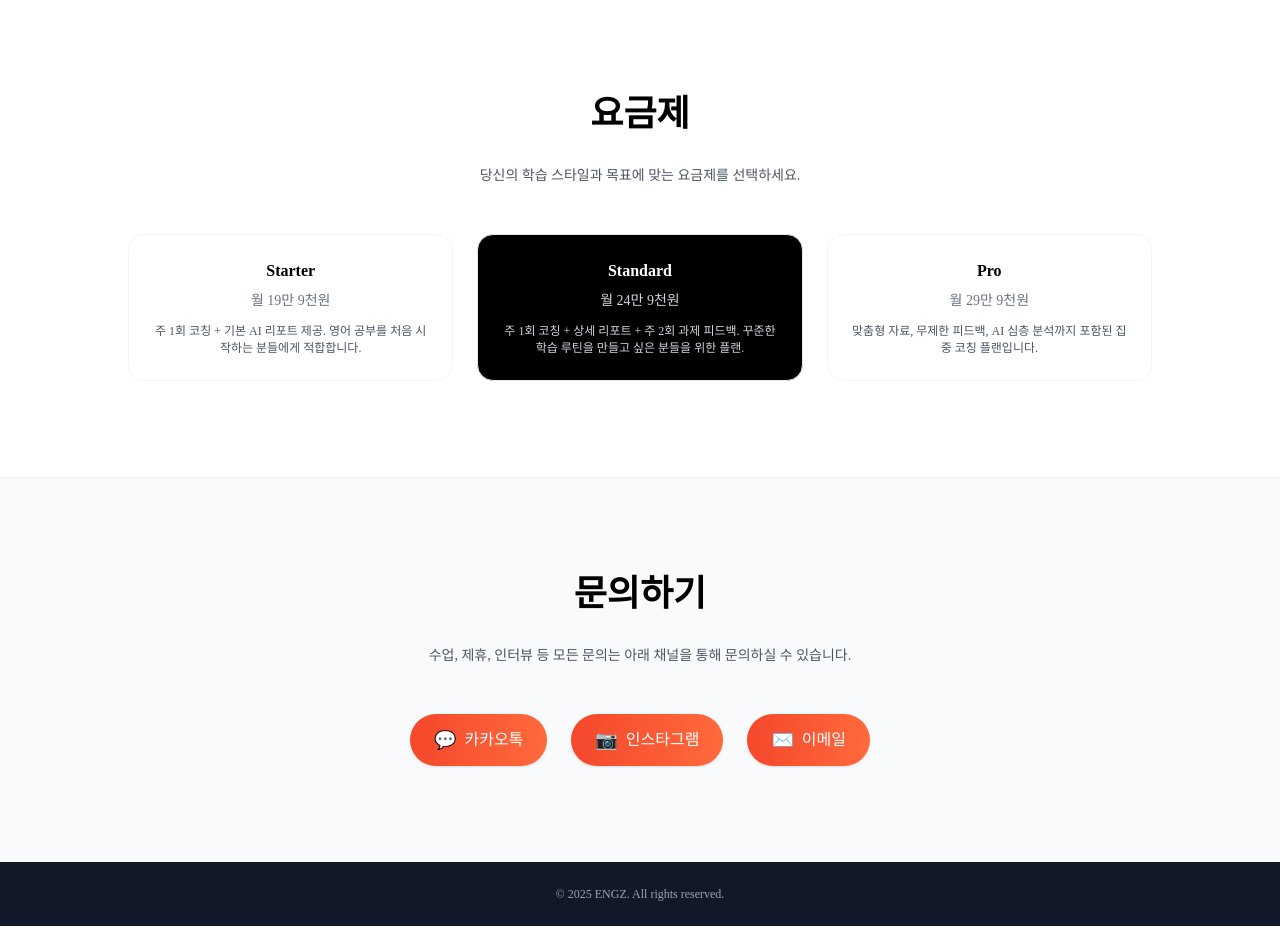
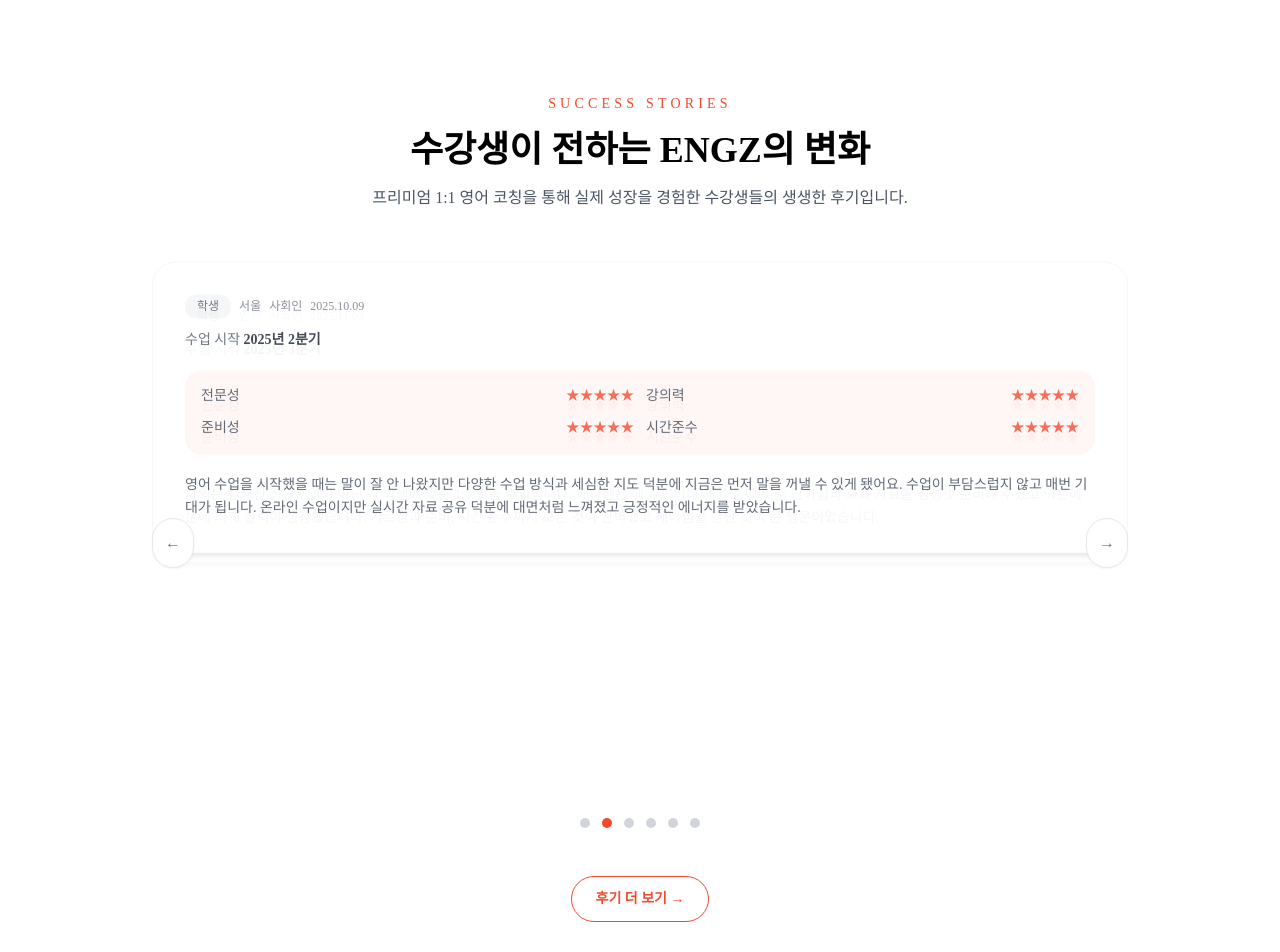
Before and after one commit to imhen97/engz, a Next.js app: page / in a window 1280 px wide. Shown: the part 1880-2832 px from the top of the page. Before the commit the page ends 2806 px from the top, so only its background shows below. Built offline with nearby package versions, Linux system fonts and the light colour scheme; a web font is replaced by a local one.

Commit message:
Show testimonials teaser on landing page

```diff
--- a/app/page.tsx
+++ b/app/page.tsx
@@ -1,6 +1,8 @@
 "use client";
 
 import React, { useEffect, useState } from "react";
+import TestimonialCarousel from "@/components/TestimonialCarousel";
+import { testimonials } from "@/data/testimonials";
 
 // 상단 메뉴바 + 통일된 문의 버튼 컬러 버전
 export default function EngzLandingFull() {
@@ -41,9 +43,7 @@
           <h1 className="text-xl font-bold text-[#F5472C] tracking-tight">
             ENGZ
           </h1>
-          <nav
-            className="space-x-8 text-sm font-medium text-gray-700"
-          >
+          <nav className="space-x-8 text-sm font-medium text-gray-700">
             <a
               href="#service"
               onClick={(e) => handleNavClick(e, "service")}
@@ -190,22 +190,51 @@
               가르쳐야 한다&apos;는 신념이 생겼습니다.
             </p>
             <p className="text-sm text-gray-600 leading-relaxed mb-4">
-              이후 20대 내내 영어 강사로 활동하며, 10대~60대 전연령층의 수백
-              명의 학생들을 만나 왔습니다. 모두가 영어에 대한 열망은 있었지만,
-              영어로 말하는 순간 느끼는 두려움과 장벽 때문에 성장에 한계를
-              겪는다는 것을 발견했습니다.
+              이후 20대 내내 영어 강사로 활동하며, 10대~60대 전연령층의 수백 명의
+              학생들을 만나 왔습니다. 모두가 영어에 대한 열망은 있었지만, 영어로
+              말하는 순간 느끼는 두려움과 장벽 때문에 성장에 한계를 겪는다는
+              것을 발견했습니다.
             </p>
             <p className="text-sm text-gray-600 leading-relaxed mb-4">
               그래서 저는 누구나 두려움 없이 영어를 배우고 말할 수 있도록 돕는
               학습 플랫폼{" "}
               <span className="font-semibold text-[#F5472C]">ENGZ</span>를
-              설립했습니다. 인공지능 기술과 사람의 피드백을 결합해 &apos;쉽고
-              지속 가능한 영어 학습&apos;을 만드는 것이 ENGZ의 철학입니다.
+              설립했습니다. 인공지능 기술과 사람의 피드백을 결합해 &apos;쉽고 지속
+              가능한 영어 학습&apos;을 만드는 것이 ENGZ의 철학입니다.
             </p>
             <p className="text-sm text-gray-600 leading-relaxed">
               ENGZ는 대한민국을 넘어 글로벌 무대에서도 인정받는 영어 학습
               브랜드로 성장하는 것을 목표로 합니다.
             </p>
+          </div>
+        </div>
+      </section>
+
+      {/* 후기 하이라이트 섹션 */}
+      <section className="py-24 bg-white border-t border-gray-100">
+        <div className="max-w-5xl mx-auto px-6">
+          <div className="text-center mb-12">
+            <p className="text-sm uppercase tracking-[0.3em] text-[#F5472C]">
+              Success Stories
+            </p>
+            <h2 className="mt-4 text-3xl md:text-4xl font-bold">
+              수강생이 전하는 ENGZ의 변화
+            </h2>
+            <p className="mt-4 text-sm md:text-base text-gray-600 leading-relaxed">
+              프리미엄 1:1 영어 코칭을 통해 실제 성장을 경험한 수강생들의 생생한
+              후기입니다.
+            </p>
+          </div>
+
+          <TestimonialCarousel testimonials={testimonials} />
+
+          <div className="mt-12 flex justify-center">
+            <a
+              href="/testimonials"
+              className="inline-flex items-center gap-2 rounded-full border border-[#F5472C] px-6 py-3 text-sm font-semibold text-[#F5472C] transition hover:bg-[#F5472C] hover:text-white"
+            >
+              후기 더 보기 →
+            </a>
           </div>
         </div>
       </section>
```
